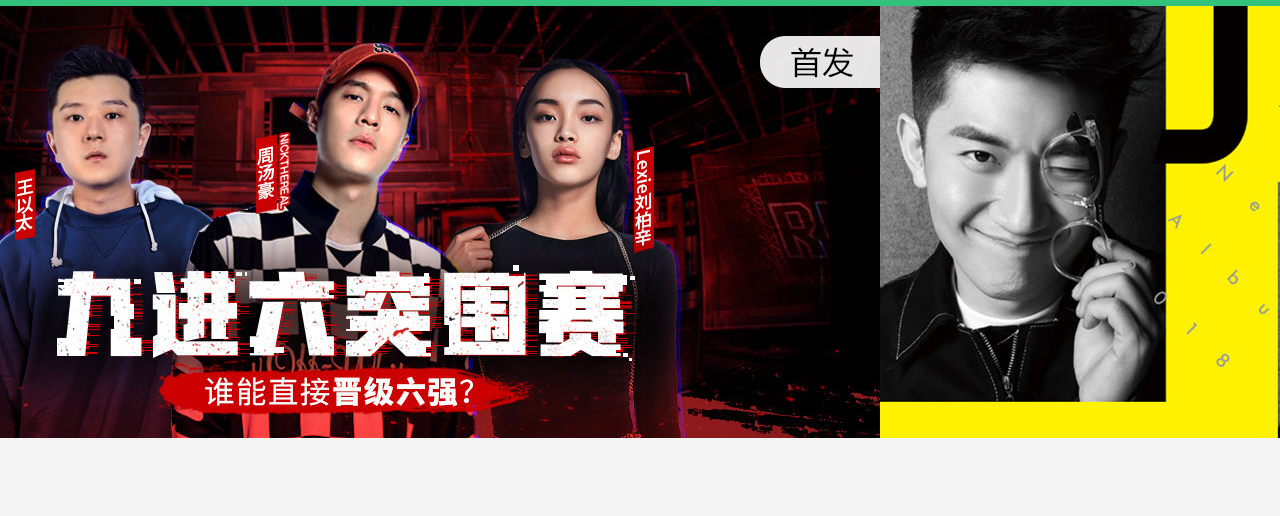
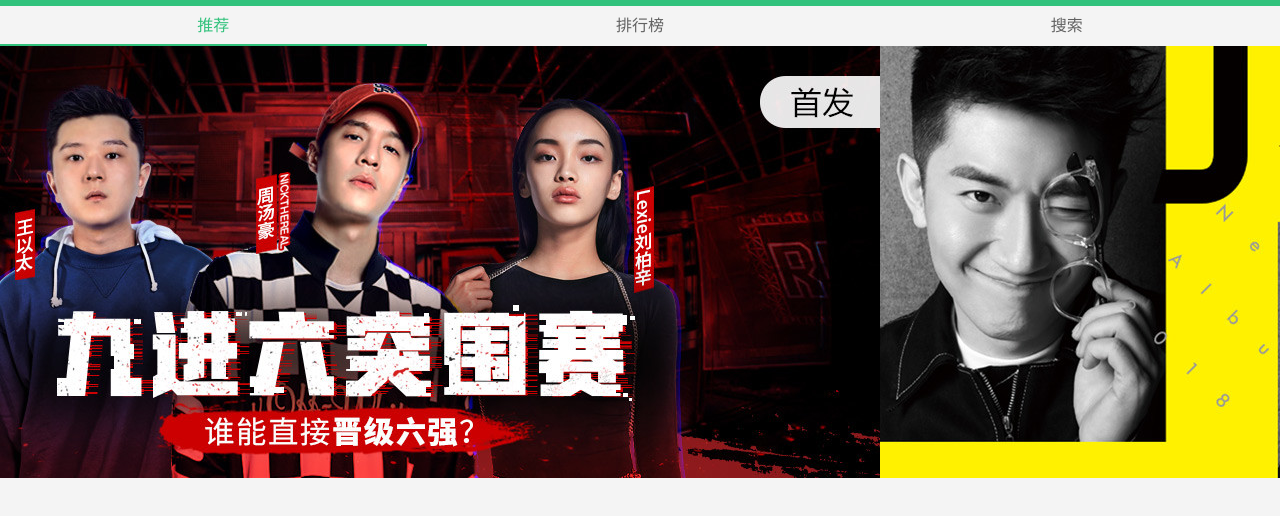
Before and after one commit to YangYan-WH/QQMusicDemo, a website: page index.html in a window 1280 px wide. Shown: the part 38-554 px from the top of the page. Drawn offline with Linux system fonts and the light colour scheme.

Commit message:
tab 切换

```diff
--- a/index.html
+++ b/index.html
@@ -15,36 +15,28 @@
         <!--用于给搜索引擎查看-->
         <img src="images/logo.png" alt="Logo" id="logo">
     </header>
-    <div class="qq-slider" id="slider">
-        <!-- <div class="qq-slider-wrap">
-            <div class="qq-slider-item">
-                <a href="#">
-                    <img src="images/slide1.jpg" alt="">
-                </a>
+    <nav class='navbar'>
+        <ul class='nav-list'>
+            <li class='nav-item active' data-role="tab" data-view=".rec-view">推荐</li>
+            <li class='nav-item' data-role="tab" data-view=".rank-view">排行榜</li>
+            <li class='nav-item' data-role="tab" data-view=".search-view">搜索</li>
+        </ul>
+    </nav>
+    <div>
+        <div class="rec-view tab-content">
+            <div class="qq-slider" id="slider">
+                <!-- 占位 -->
             </div>
-            <div class="qq-slider-item">
-                <a href="#">
-                    <img src="images/slide2.jpg" alt="">
-                </a>
-            </div>
-            <div class="qq-slider-item">
-                <a href="#">
-                    <img src="images/slide3.jpg" alt="">
-                </a>
-            </div>
-            <div class="qq-slider-item">
-                <a href="#">
-                    <img src="images/slide4.jpg" alt="">
-                </a>
-            </div>
-            <div class="qq-slider-item">
-                <a href="#">
-                    <img src="images/slide5.jpg" alt="">
-                </a>
-            </div>
-        </div> -->
+        </div>
+        <div class="rank-view tab-content hide">
+            排行榜
+        </div>
+        <div class="search-view tab-content hide">
+            搜索
+        </div>
     </div>
     <script src="scripts/slider.js"></script>
+    <script src="scripts/tabs.js"></script>
     <script src="scripts/app.js"></script>
 </body>
 
--- /dev/null
+++ b/scripts/tabs.js
@@ -0,0 +1,16 @@
+document.addEventListener('click',function(e){
+    let target = e.target
+    if(target.dataset.role !== 'tab') return
+
+    [].forEach.call(target.parentElement.children,tab =>{
+        tab.classList.remove('active')
+    })
+    target.classList.add('active')
+    let content = document.querySelector(target.dataset.view)
+    if(content){
+        [].forEach.call(content.parentElement.children,child => {
+            child.style.display = 'none'
+        })
+        content.style.display = 'block'
+    }
+})
--- /dev/null
+++ b/scss/_helpers.scss
@@ -0,0 +1,3 @@
+.hide{
+    display: none;
+}
--- /dev/null
+++ b/scss/_navbar.scss
@@ -0,0 +1,28 @@
+.navbar{
+    .nav-list{
+        display: flex;
+        align-items: center;
+        .nav-item{
+            flex: 1;
+            cursor: pointer;
+            position: relative;
+            text-align: center;
+            color:$nav-item-color;
+            height: $nav-item-height;
+            line-height: $nav-item-height;
+            &.active{
+                color: $nav-item-active;
+            }
+            &.active::after{
+                content: '';
+                display: block;
+                position: absolute;
+                bottom: 0;
+                left: 0;
+                right: 0;
+                height: 2px;
+                background: $nav-item-active;
+            }
+        }
+    }
+}
--- a/scss/_reset.scss
+++ b/scss/_reset.scss
@@ -8,3 +8,9 @@ body{
 h1{
     margin: 0;
 }
+
+ul,ol{
+    margin: 0;
+    padding: 0;
+    list-style: none;
+}
--- a/scss/_slider.scss
+++ b/scss/_slider.scss
@@ -3,6 +3,7 @@
     overflow: hidden;
     .qq-slider-wrap{
         display: flex;
+        transition: .5s;
         //width: 500%;
     }
     .qq-slider-item{
--- a/scss/_var.scss
+++ b/scss/_var.scss
@@ -4,3 +4,7 @@ $header-background:#31c27c;
 $logo-height: 25px;
 
 $body-background:#f4f4f4;
+
+$nav-item-height:40px;
+$nav-item-color:rgba(0,0,0,0.6);
+$nav-item-active:#31c27c;
--- a/scss/app.scss
+++ b/scss/app.scss
@@ -3,6 +3,8 @@
 @import "rec";
 @import "header";
 @import "slider";
+@import "navbar";
+@import "helpers";
 
 body{
     background: $body-background;
```
Also changed, not shown: css/app.css, 1 other file.
